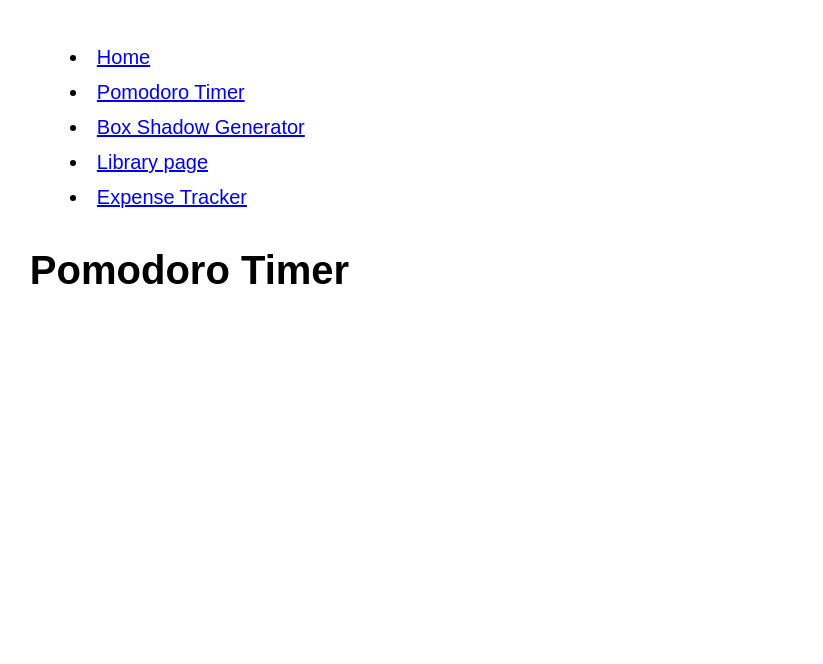
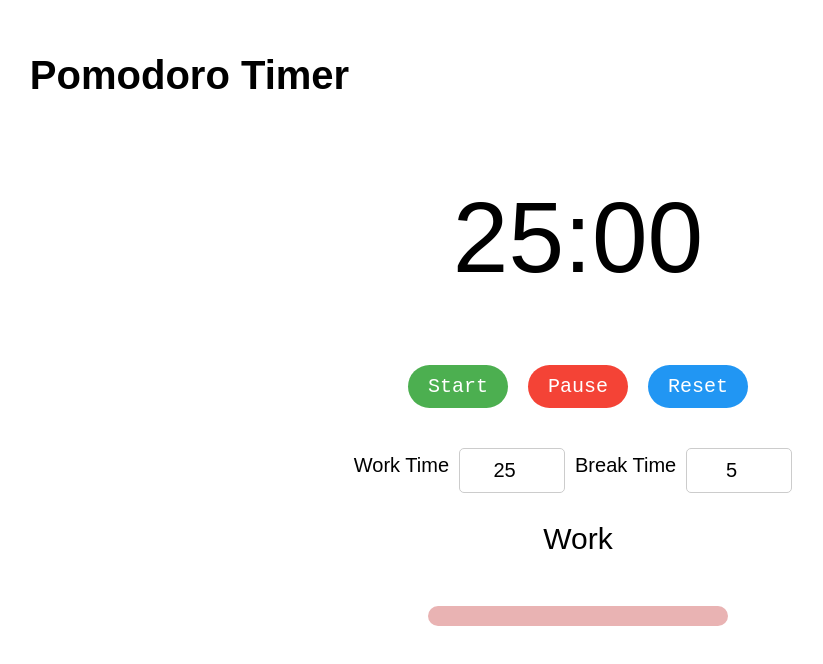
Before and after one commit to Hardbuoy/html-js-css-projects, a plain HTML site: page pomodoro/pomodoro.html in a window 1280 px wide. Shown: the whole page, without its empty margins (62-885 px from the left). Drawn offline with Linux system fonts and the light colour scheme.

Commit message:
pomodoro set-up

```diff
--- /dev/null
+++ b/pomodoro/pomodoro.css
@@ -0,0 +1,80 @@
+.pomodoro {
+    display: flex;
+    flex-direction: column;
+    align-items: center;
+    justify-content: center;
+}
+
+.pomodoro_time {
+    font-size: 5rem;
+    font-weight: 100;
+}
+
+.pomodoro_buttons {
+    display: flex;
+    justify-content: center;
+    margin-top: 1rem;
+    padding: 1rem;
+
+}
+
+.pomodoro_buttons button {
+    font-size: 1rem;
+    padding: 0.5rem 1rem;
+    margin: 0 0.5rem;
+    border: none;
+    cursor: pointer;
+    font-family: monospace;
+    border-radius: 5rem;
+}
+
+.pomodoro_buttons #start {
+    background-color: #4caf50;
+    color: white;
+}
+
+.pomodoro_buttons #pause {
+    background-color: #f44336;
+    color: white;
+}
+
+
+.pomodoro_buttons #reset {
+    background-color: #2196f3;
+    color: white;
+}
+
+
+.pomodoro_settings {
+    display: flex;
+    justify-content: center;
+    margin-top: 1rem;
+}
+
+
+.pomodoro_settings input {
+    font-size: 1rem;
+    padding: 0.5rem 1rem;
+    margin: 0 0.5rem;
+    border: 1px solid #cccccc;
+    border-radius: 5px;
+    text-align: center;
+
+}
+
+.pomodoro__status {
+    font-size: 1.5rem;
+    font-weight: 100;
+    margin: 1rem;
+
+}
+
+
+.pomodoro__progress {
+    width: 300px;
+    height: 1rem;
+    background-color: #e9b3b3;
+    margin-top: 1rem;
+    border-radius: 100px;
+    overflow: hidden;
+}
--- a/pomodoro/pomodoro.html
+++ b/pomodoro/pomodoro.html
@@ -5,29 +5,41 @@
     <meta name="viewport" content="width=device-width, initial-scale=1.0" />
     <title>Pomodoro Timer</title>
     <link rel="stylesheet" href="../style.css" />
+    <link rel="stylesheet" href="./pomodoro.css" />
   </head>
   <body>
-    <nav>
-      <menu>
-        <li>
-          <a target="_blank" href="/">Home</a>
-          </li>
-        <li>
-          <a target="_blank" href="/pomodoro/pomodoro.html">Pomodoro Timer</a>
-        </li>
-        <li>
-          <a target="_blank" href="/box_shadow/box.html">Box Shadow Generator</a>
-        </li>
-        <li>
-          <a target="_blank" href="/Library/library.html">Library page</a>
-        </li>
-        <li>
-          <a target="_blank" href="/Expense/expense.html">Expense Tracker</a>
-        </li>
-      </menu>
-    </nav>
-    <div>
-      <h1>Pomodoro Timer</h1>
+    <h1>Pomodoro Timer</h1>
+
+    <!-- Main Container Pomodoro Timer-->
+    <div class="pomodoro">
+      <div class="pomodoro_time">
+        <span id="minutes">25</span>:<span id="seconds">00</span>
+      </div>
+
+      <!-- Control buttons-->
+      <div class="pomodoro_buttons">
+        <button id="start">Start</button>
+        <button id="pause">Pause</button>
+        <button id="reset">Reset</button>
+      </div>
+
+      <!--  Timer Settings -->
+      <div class="pomodoro_settings">
+        <label for="work-time">Work Time</label>
+        <input type="number" id="work-time" value="25" min="1" max="59" />
+        <label for="break-time">Break Time</label>
+        <input type="number" id="break-time" value="5" min="1" max="15" />
+      </div>
+
+      <!-- Display the current timer mode-->
+      <div class="pomodoro__status">
+        <span id="status">Work</span>
+      </div>
+
+      <!-- Progress Bar -->
+      <div class="pomodoro__progress">
+        <div id="progress"></div>
+      </div>
     </div>
   </body>
 </html>
--- a/style.css
+++ b/style.css
@@ -24,3 +24,54 @@ html {
     color: #1d1d1d;
     font-family: sans-serif;
   }
+
+  /* Nav bar */
+
+  .Navbar menu {
+    list-style: none;
+    margin: 0;
+    padding: 0;
+    display: flex;
+    justify-content: center;
+  }
+
+  .Navbar li {
+    margin-right: 32px;
+  }
+
+  .Navbar {
+    background-color: #0c1d66;
+    color: yellow;
+    border-radius: 10px;
+  }
+
+  .Navbar a {
+    color: yellow;
+    text-decoration: none;
+  }
+
+  .Navbar a:hover {
+    text-decoration: underline;
+  }
+
+  /* code block */
+
+  pre {
+    background-color: rgb(192, 131, 131);
+    padding: 16px;
+    border-radius: 10px;
+    overflow-x: auto;
+  }
+
+  code {
+    color: #1d1d1d;
+    font-family: monospace;
+  }
+
+  .title {
+    color: red;
+  }
+
+  .paragraph {
+    color: rgb(126, 126, 12);
+  }
```
Also changed, not shown: Expense/expense.html (+1 -1 lines), Library/library.html (+1 -1 lines), box_shadow/box.html (+1 -1 lines), index.html (+25 -5 lines).
